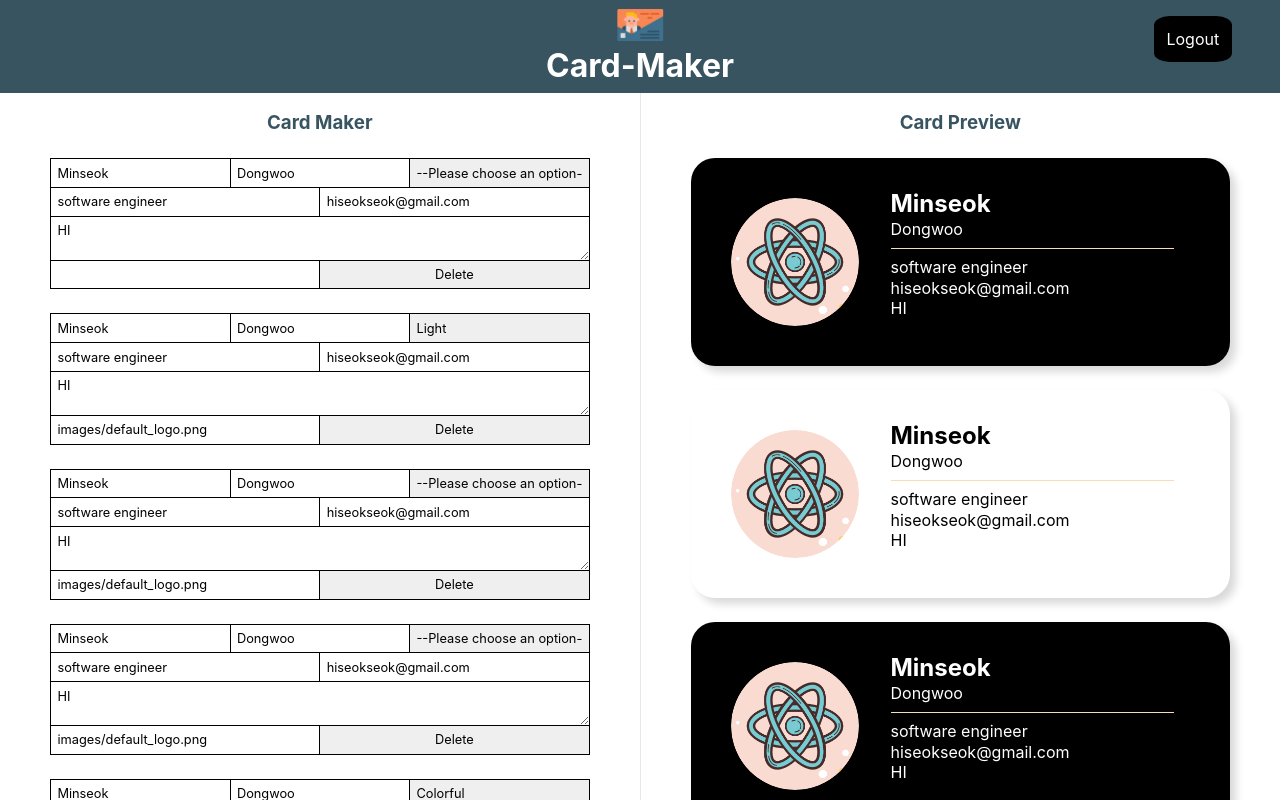
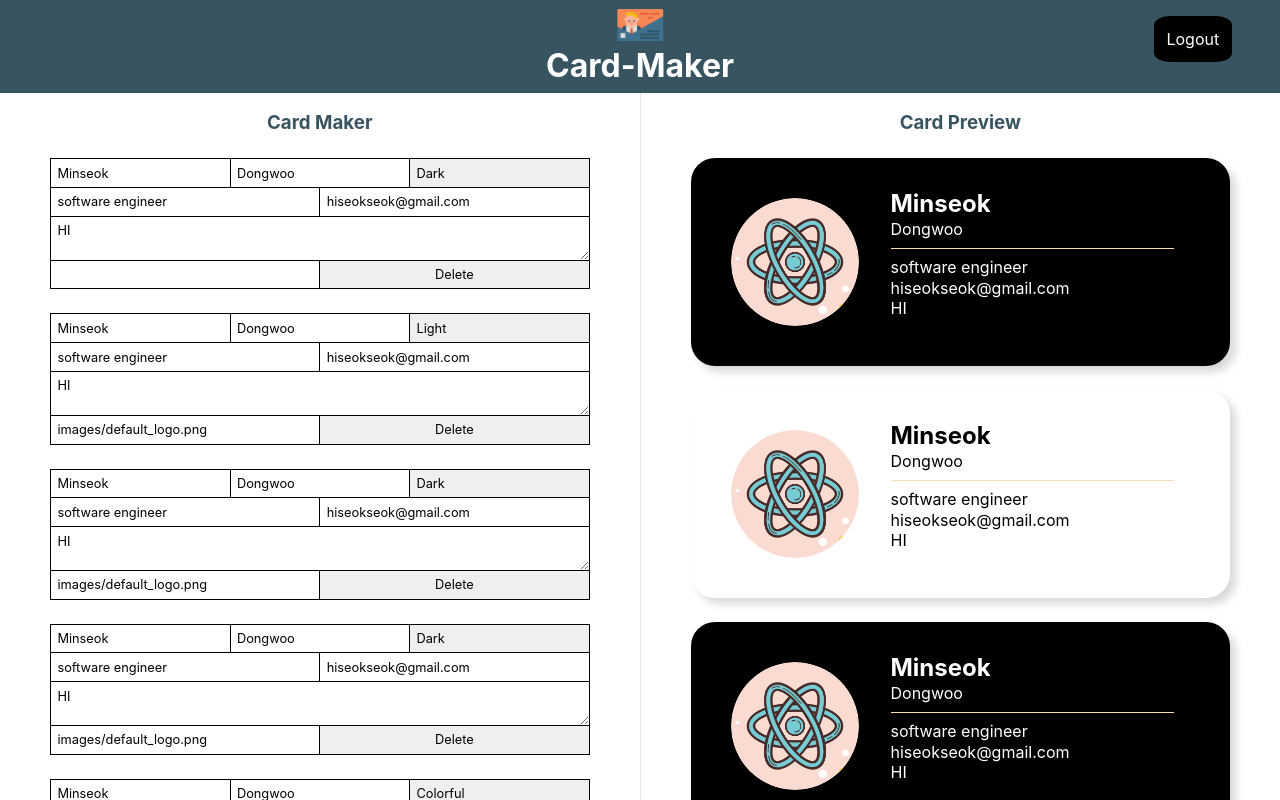
Before and after one commit to vagabondms/card-maker, a React (Create React App) app: page / in a window 1280 px wide. Shown: the top 800 px of the page. Built offline with nearby package versions, Linux system fonts and the light colour scheme; no server answers; sample sign-in values are in the browser's storage.

Commit message:
edit 기능 추가

```diff
--- a/src/components/CardAddForm/index.tsx
+++ b/src/components/CardAddForm/index.tsx
@@ -34,16 +34,9 @@ const Index = ({ addCard }: CardEditFormProps) => {
     formRef?.current?.reset();
   };
 
-  const handleFormChange = (e: ChangeEvent<HTMLFormElement>) => {};
-
   return (
     <div className={styles.card}>
-      <form
-        className={styles.form}
-        onSubmit={handleSubmit}
-        onChange={handleFormChange}
-        ref={formRef}
-      >
+      <form className={styles.form} onSubmit={handleSubmit} ref={formRef}>
         <div className={styles.row}>
           <input
             ref={nameRef}
@@ -90,7 +83,9 @@ const Index = ({ addCard }: CardEditFormProps) => {
         </div>
         <div className={styles.row}>
           <input ref={fileRef} name="file" className={styles.file}></input>
-          <button className={styles.submit}>Add</button>
+          <button className={styles.submit} onClick={handleSubmit}>
+            Add
+          </button>
         </div>
       </form>
     </div>
--- a/src/components/CardEditForm/index.tsx
+++ b/src/components/CardEditForm/index.tsx
@@ -1,22 +1,42 @@
-import React from "react";
+import React, { ChangeEvent, ChangeEventHandler, FormEvent } from "react";
 import styles from "./styles.module.scss";
 import { Card } from "../../pages/Main";
 
 type CardEditFormProps = {
   card: Card;
+  deleteCard: (cardId: string) => void;
+  changeCardInfo: (id: string, key: string, value: string) => void;
 };
 
 const index = ({
-  card: { name, work, theme, job, email, description, fileUrl, fileName },
+  card: { name, work, theme, job, email, description, fileUrl, fileName, id },
+  deleteCard,
+  changeCardInfo,
 }: CardEditFormProps) => {
+  const handleDelete = () => {
+    deleteCard(id);
+  };
+  const handleChange = (e: ChangeEvent<HTMLFormElement>) => {
+    const name = e.target.name;
+    const value = e.target.value;
+    changeCardInfo(id, name, value);
+  };
+
+  const handleSubmit = (e: FormEvent) => {
+    e.preventDefault();
+  };
+
   return (
     <li className={styles.card}>
-      <form className={styles.form}>
+      <form
+        className={styles.form}
+        onSubmit={handleSubmit}
+        onChange={handleChange}
+      >
         <div className={styles.row}>
           <input className={styles.input} name="name" value={name} />
           <input className={styles.input} name="work" value={work} />
           <select className={styles.select} name="theme" value={theme}>
-            <option value="">--Please choose an option--</option>
             <option value="dark">Dark</option>
             <option value="light">Light</option>
             <option value="colorful">Colorful</option>=
@@ -40,7 +60,13 @@ const index = ({
         </div>
         <div className={styles.row}>
           <input className={styles.file} value={fileUrl ?? ""} />
-          <button className={styles.submit}>Delete</button>
+          <button
+            className={styles.submit}
+            type="button"
+            onClick={handleDelete}
+          >
+            Delete
+          </button>
         </div>
       </form>
     </li>
--- a/src/components/Maker/index.tsx
+++ b/src/components/Maker/index.tsx
@@ -7,15 +7,24 @@ import styles from "./styles.module.scss";
 type MakerProps = {
   cards: Card[];
   addCard: (cardInfo: Card) => void;
+  deleteCard: (cardId: string) => void;
+  changeCardInfo: (id: string, key: string, value: string) => void;
 };
 
-const index = ({ cards, addCard }: MakerProps) => {
+const index = ({ cards, addCard, deleteCard, changeCardInfo }: MakerProps) => {
   return (
     <section className={styles.maker}>
       <h3 className={styles.title}>Card Maker</h3>
       <ul>
         {cards.map((card) => {
-          return <CardEditForm card={card} key={card.id}></CardEditForm>;
+          return (
+            <CardEditForm
+              card={card}
+              key={card.id}
+              deleteCard={deleteCard}
+              changeCardInfo={changeCardInfo}
+            ></CardEditForm>
+          );
         })}
         <CardAddForm addCard={addCard}></CardAddForm>
       </ul>
--- a/src/pages/Main/index.tsx
+++ b/src/pages/Main/index.tsx
@@ -82,6 +82,25 @@ const Main = () => {
     setCards((prev) => [...prev, { ...cardInfo, id: `${prev.length + 2}` }]);
   };
 
+  const deleteCard = (cardId: string) => {
+    setCards((prev) => prev.filter((card) => card.id !== cardId));
+  };
+
+  const changeCardInfo = (id: string, key: string, value: string) => {
+    setCards((prev) => {
+      return prev.map((card) => {
+        if (card.id === id) {
+          return {
+            ...card,
+            [key]: value,
+          };
+        } else {
+          return card;
+        }
+      });
+    });
+  };
+
   return (
     <section className={styles.main}>
       <Layout
@@ -96,7 +115,12 @@ const Main = () => {
         }}
       >
         <div className={styles.wrapper}>
-          <Maker cards={cards} addCard={addCard} />
+          <Maker
+            cards={cards}
+            addCard={addCard}
+            deleteCard={deleteCard}
+            changeCardInfo={changeCardInfo}
+          />
           <Preview cards={cards} />
         </div>
       </Layout>
```
